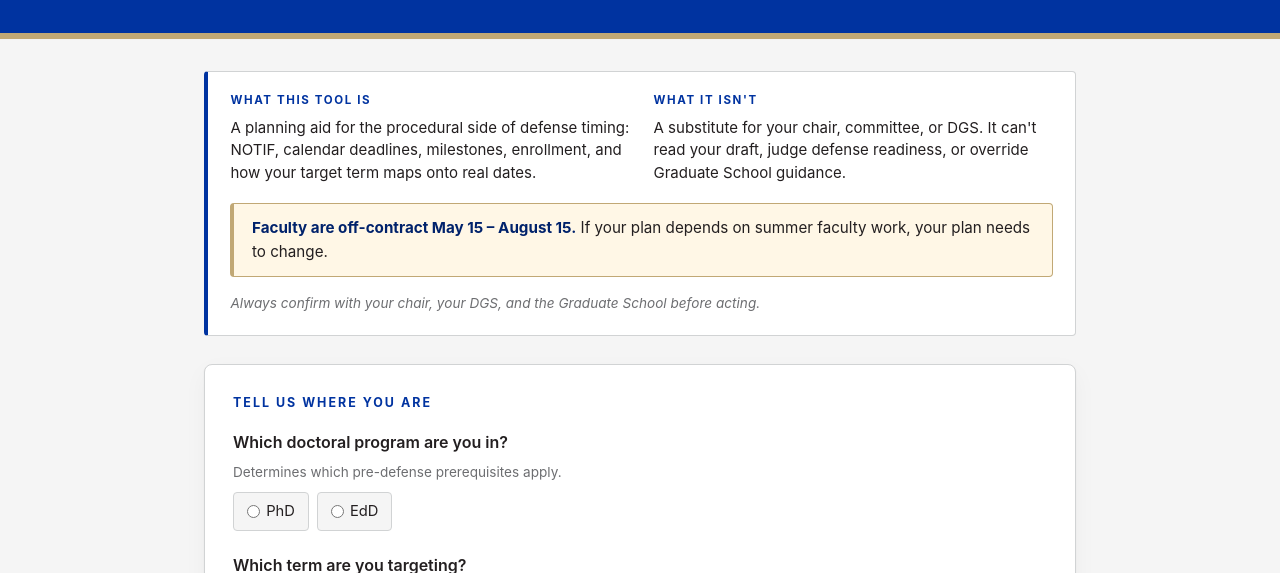
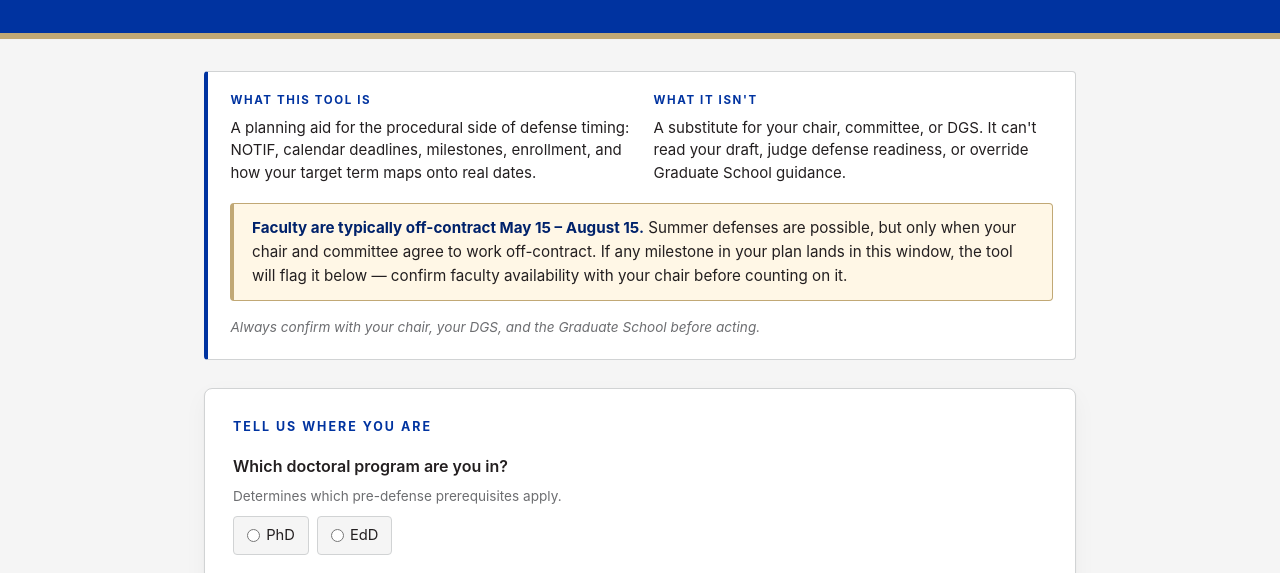
Before and after one commit to jbnash/defense-readiness, a plain HTML site: page index.html in a window 1280 px wide. Shown: the part 198-771 px from the top of the page. Drawn offline with Linux system fonts and the light colour scheme.

Commit message:
Rewrite intro off-contract callout to match the tool's actual behavior
The old wording asserted "your plan needs to change" as an absolute,
but the tool allows summer planning and only flags individual
off-contract milestones with a softer warning. The new wording names
the constraint, acknowledges summer defenses are possible when
faculty agree to work off-contract, and points at the conflict
detection that happens in the results.

Co-Authored-By: Claude Opus 4.7 (1M context) <noreply@anthropic.com>

```diff
--- a/index.html
+++ b/index.html
@@ -701,7 +701,7 @@
       </div>
     </div>
     <div class="intro-callout">
-      <strong>Faculty are off-contract May 15 – August 15.</strong> If your plan depends on summer faculty work, your plan needs to change.
+      <strong>Faculty are typically off-contract May 15 – August 15.</strong> Summer defenses are possible, but only when your chair and committee agree to work off-contract. If any milestone in your plan lands in this window, the tool will flag it below — confirm faculty availability with your chair before counting on it.
     </div>
     <p class="intro-verify">Always confirm with your chair, your DGS, and the Graduate School before acting.</p>
   </div>
```
